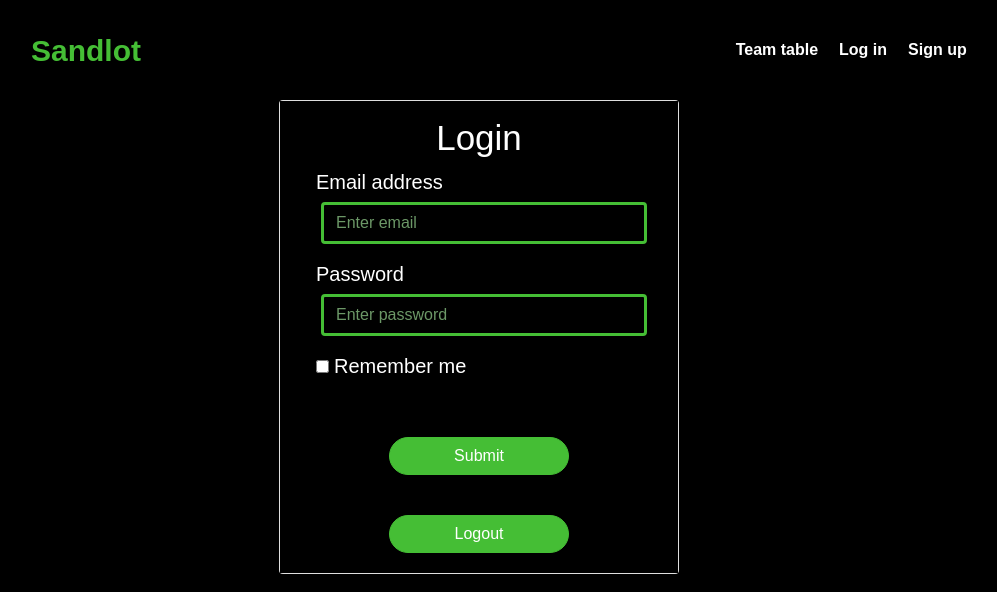
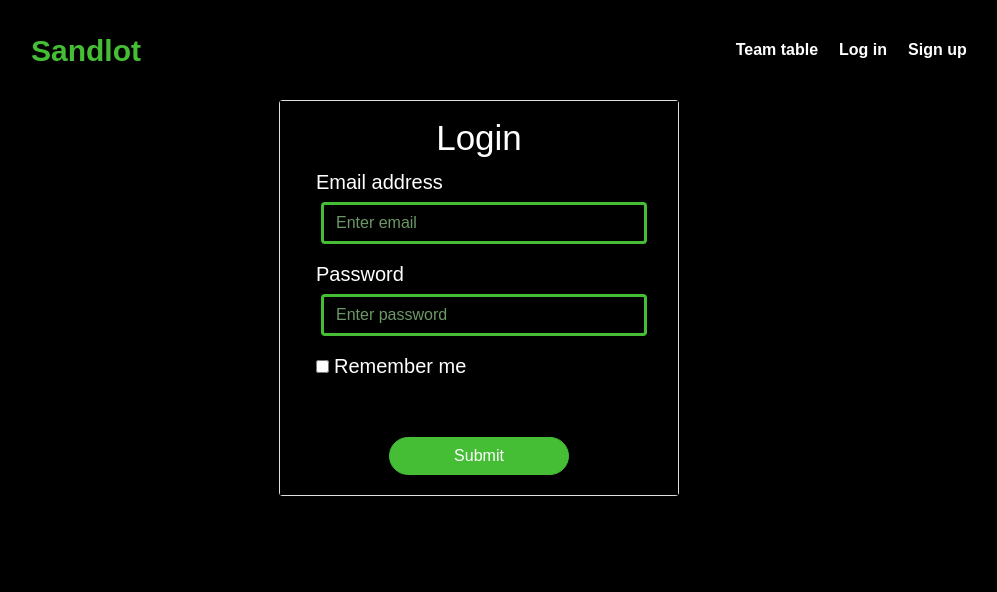
Before and after one commit to kaheiseki/sandlot, a React (Create React App) app: page /login in a window 1280 px wide. Shown: the top 592 px of the page, without its empty margins (161-1158 px from the left). Built offline with nearby package versions, Linux system fonts and the light colour scheme; no server answers.

Commit message:
remove logout button

```diff
--- a/src/pages/login/login.js
+++ b/src/pages/login/login.js
@@ -64,9 +64,6 @@ export const Login = () => {
             <Button type="button" className="btn btn-primary btn-block" onClick={()=>LogIn(email,password)}>
               Submit
             </Button>
-            <Button type="button" className="btn btn-primary btn-block" onClick={()=>LogOut()}>
-              Logout
-            </Button>
           </form>
       </Card>
     </div>
```
